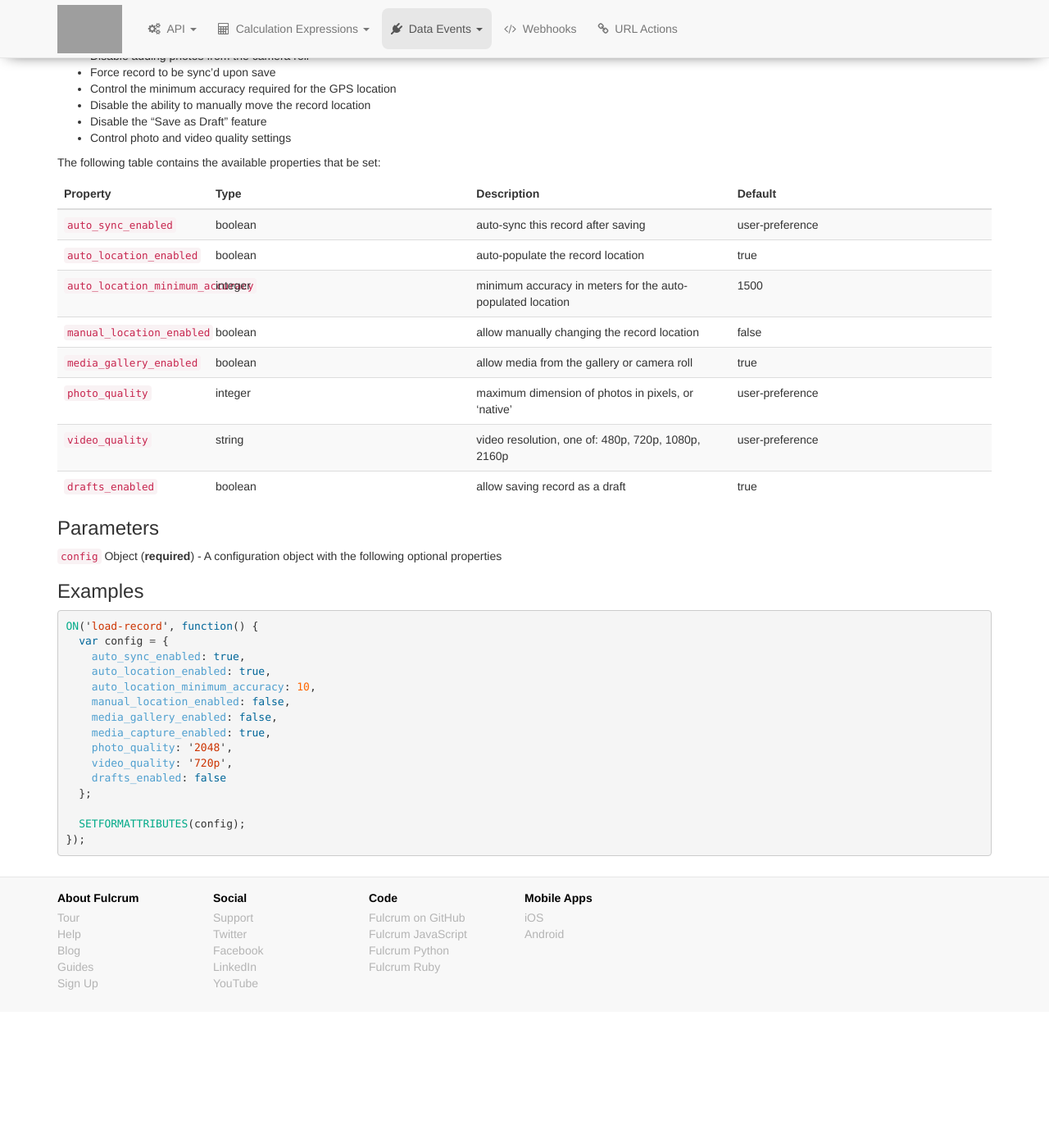
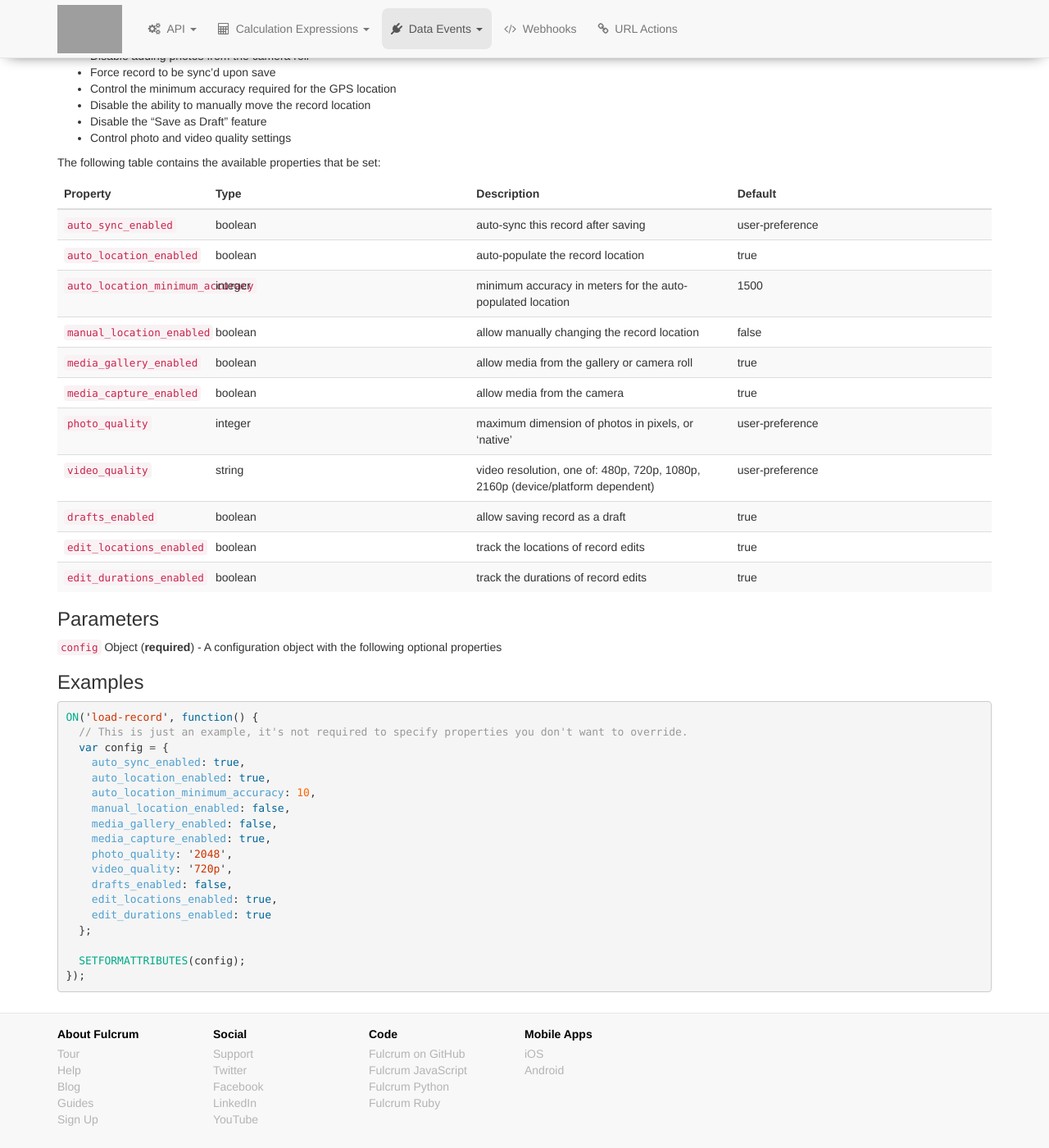
Before and after one commit to rylincoln/developer.fulcrumapp.com, a Jekyll site: the page built from _data-events/reference/setformattributes.md, in a window 1280 px wide and 1400 px high, scrolled down 288 px. Shown: the whole window at 82% size. Built offline with Jekyll 4.4.1, drawn with Linux system fonts in a browser that asks for light colours; nearby versions of some CDN libraries; before the commit the page ends 1522 px from its top, so only the background shows below that; grey boxes are pictures that could not be loaded.

Commit message:
Regenerate SETFORMATTRIBUTES

````diff
--- a/_data-events/reference/setformattributes.md
+++ b/_data-events/reference/setformattributes.md
@@ -27,9 +27,12 @@ The following table contains the available properties that be set:
 | `auto_location_minimum_accuracy` | integer | minimum accuracy in meters for the auto-populated location | 1500 |
 | `manual_location_enabled` | boolean | allow manually changing the record location | false |
 | `media_gallery_enabled` | boolean | allow media from the gallery or camera roll | true |
+| `media_capture_enabled` | boolean | allow media from the camera | true |
 | `photo_quality` | integer | maximum dimension of photos in pixels, or 'native' | user-preference |
-| `video_quality` | string | video resolution, one of: 480p, 720p, 1080p, 2160p | user-preference |
+| `video_quality` | string | video resolution, one of: 480p, 720p, 1080p, 2160p (device/platform dependent) | user-preference |
 | `drafts_enabled` | boolean | allow saving record as a draft | true |
+| `edit_locations_enabled` | boolean | track the locations of record edits | true |
+| `edit_durations_enabled` | boolean | track the durations of record edits | true |
 
 ### Parameters
 
@@ -39,6 +42,7 @@ The following table contains the available properties that be set:
 
 ```js
 ON('load-record', function() {
+  // This is just an example, it's not required to specify properties you don't want to override.
   var config = {
     auto_sync_enabled: true,
     auto_location_enabled: true,
@@ -48,7 +52,9 @@ ON('load-record', function() {
     media_capture_enabled: true,
     photo_quality: '2048',
     video_quality: '720p',
-    drafts_enabled: false
+    drafts_enabled: false,
+    edit_locations_enabled: true,
+    edit_durations_enabled: true
   };
 
   SETFORMATTRIBUTES(config);
````
